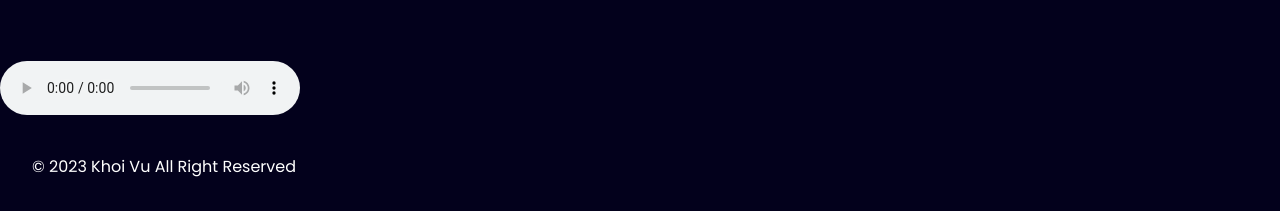
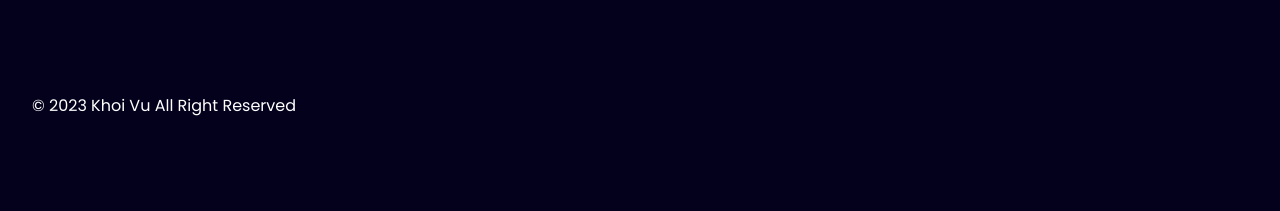
Before and after one commit to minhkhoiine/minhkhoiine.github.io, a plain HTML site: page index.html in a window 1280 px wide. Shown: the part 3478-3689 px from the top of the page. After the commit the page ends 3628 px from the top, so only its background shows below. Drawn offline with Linux system fonts and the light colour scheme.

Commit message:
Add files via upload

```diff
--- a/index.html
+++ b/index.html
@@ -242,7 +242,7 @@
       </div>
     </section>
 
-    <audio autoplay controls>
+    <audio autoplay id="song">
       <source src="(G)-idle english songs playlist.mp3?raw=true" type="audio/mp3">
       Your browser does not support the audio element.
     </audio>
```
